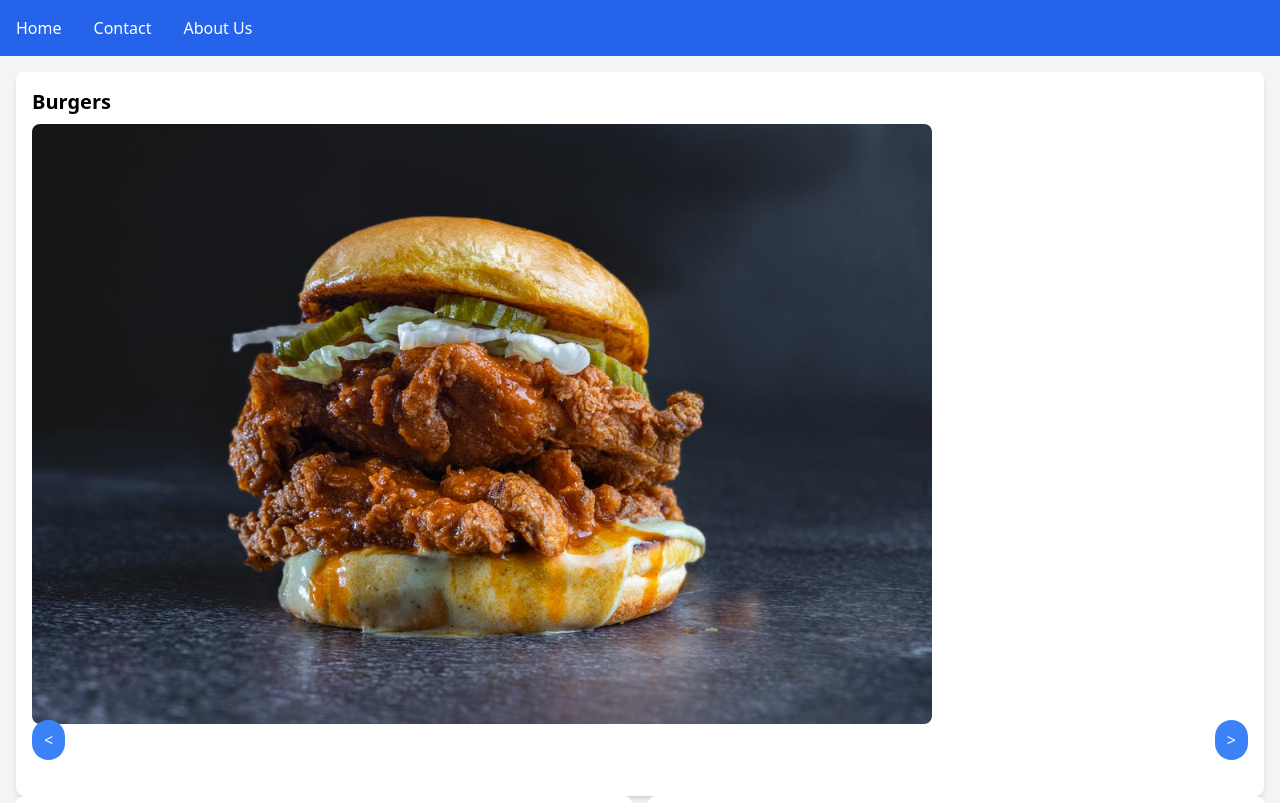
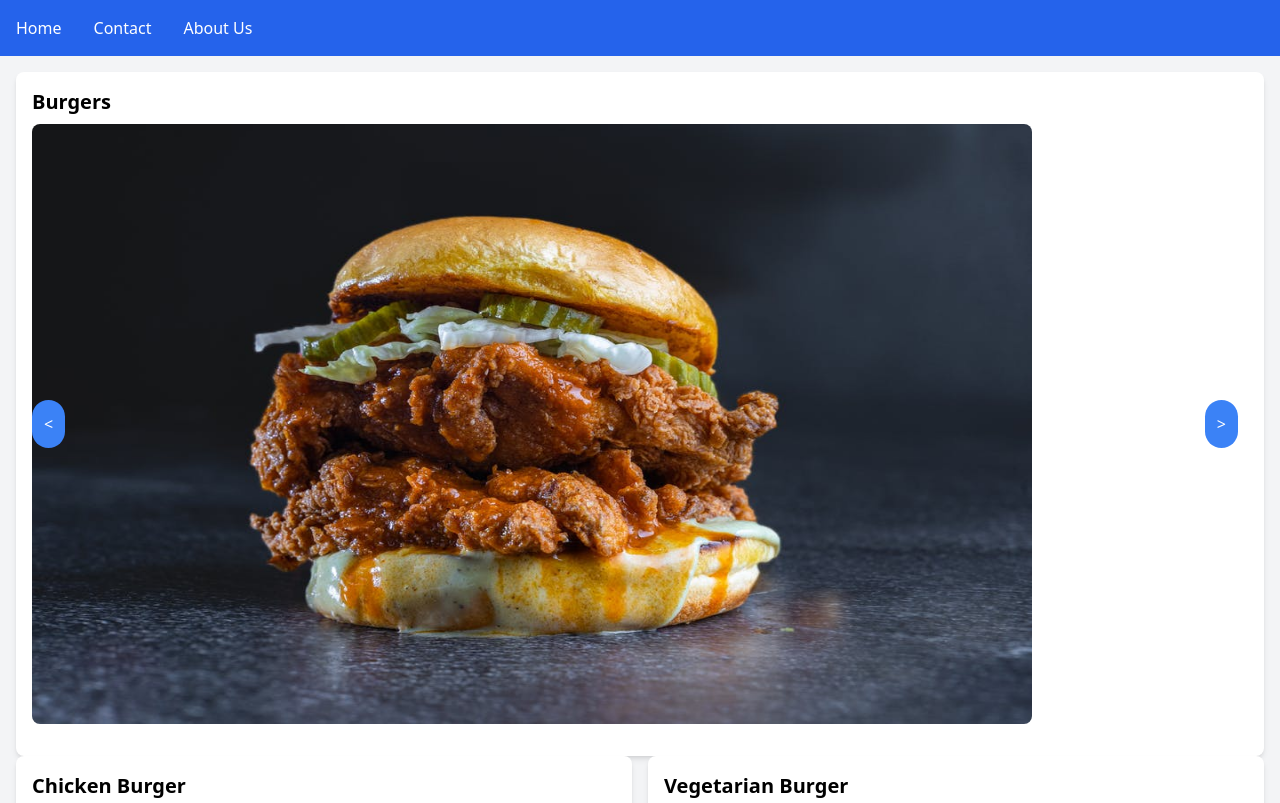
Before and after one commit to Ayush2562/burger-, a React (Vite) app: page / in a window 1280 px wide. Shown: the part 640-1443 px from the top of the page. Built offline with nearby package versions, Linux system fonts and the light colour scheme.

Commit message:
centerd the button from increse and decrease and also from the ceresolecard button

```diff
--- a/src/BurgerCard.jsx
+++ b/src/BurgerCard.jsx
@@ -14,7 +14,7 @@ function BurgerCard({ title, cost, count, setCount, image }) {
   return (
     <div className="bg-white p-4 rounded-lg shadow-md">
       <h2 className="text-xl font-semibold">{title}</h2>
-      <img src={image} alt={title} className="mt-2 mb-4 rounded-lg" style={{ maxWidth: '100%', height: 'auto' }} />
+      <img src={image} alt={title} className="mt-2 mb-4 rounded-lg" style={{ height: '400px', width: '600px', maxWidth: '100%'  }} />
       <p className="text-gray-600 mb-4">Cost per Burger: ${cost.toFixed(2)}</p>
       <div className="flex items-center justify-between">
         <button
--- a/src/CeresoleCard.jsx
+++ b/src/CeresoleCard.jsx
@@ -31,17 +31,19 @@ function CeresoleCard() {
           src={ceresoleImages[currentImageIndex]}
           alt="Ceresole Burger"
           className="mt-2 mb-4 rounded-lg"
-          style={{ height: '600px', width: 'auto', maxWidth: '100%' }}
+          style={{ height: '600px', width: '1000px', maxWidth: '100%' }}
         />
-        <div className="justify top-1/2 transform -translate-y-1/2 left-0 right-0 flex justify-between">
+        <div className="absolute inset-0 flex justify-between items-center">
           <button
-            className="bg-blue-500 hover:bg-blue-600 text-white px-3 py-2 rounded-full focus:outline-none"
+            className="bg-blue-500 hover:bg-blue-600 text-white px-3 py-3 rounded-full focus:outline-none"
+            style={{ position: 'justify', left: '10px' }}
             onClick={decrement}
           >
             &lt;
           </button>
           <button
-            className="bg-blue-500 hover:bg-blue-600 text-white px-3 py-2 rounded-full focus:outline-none"
+            className="bg-blue-500 hover:bg-blue-600 text-white px-3 py-3 rounded-full focus:outline-none"
+            style={{ position: 'absolute', right: '10px' }}
             onClick={increment}
           >
             &gt;
```
